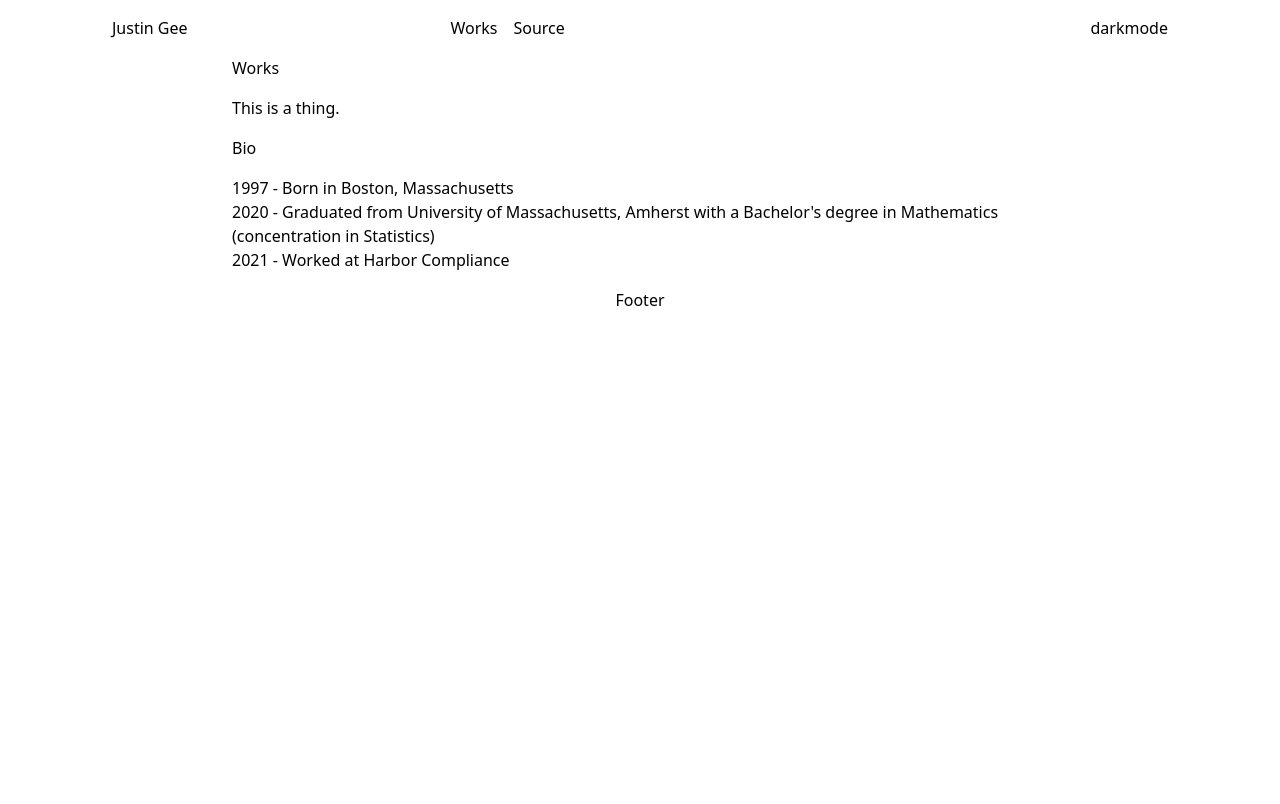
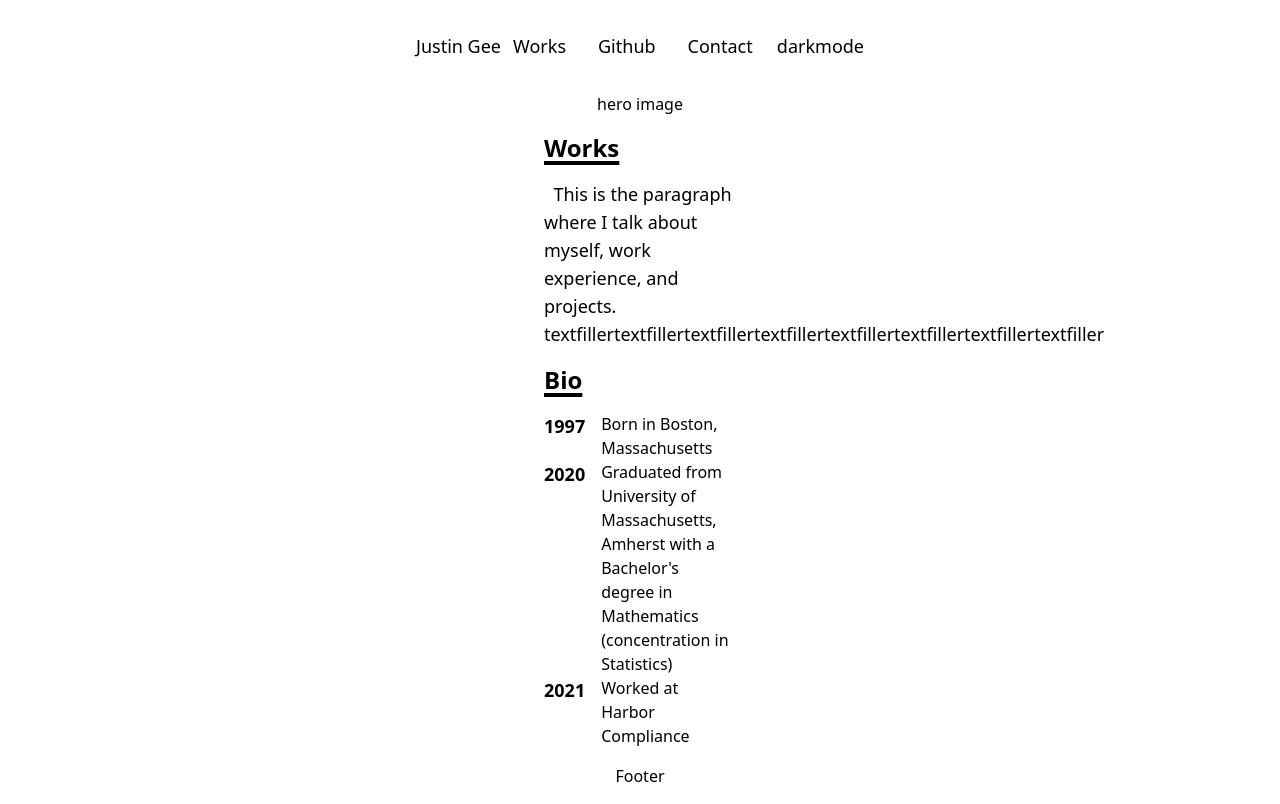
Before and after one commit to justingee193/homepage, a Next.js app: page / in a window 1280 px wide. Built offline with nearby package versions, Linux system fonts and the light colour scheme.

Commit message:
css styling on components

```diff
--- a/src/app/layout.tsx
+++ b/src/app/layout.tsx
@@ -18,7 +18,7 @@ export default function RootLayout({
 }) {
     return (
         <html lang="en">
-            <body className="{inter.className} w-[85%] mx-auto">
+            <body className="{inter.className} w-[40%] mx-auto">
                 <main>
                 <Navbar />
                     {children}
--- a/src/app/page.tsx
+++ b/src/app/page.tsx
@@ -1,22 +1,26 @@
+import Article from '@/components/Article'
 import Paragraph from '@/components/Paragraph'
 import Bio from '@/components/Bio'
 
 export default function Home() {
     return (
-        <div className="w-[75%] mx-auto">
+        <Article>
+            <div className="flex justify-center">
+                hero image
+            </div>
             <div>
-                <h3>Works</h3>
+                <h2 className="text-2xl font-semibold underline decoration-4 underline-offset-4 underline-4 py-4">Works</h2>
                 <Paragraph>
-                    This is a thing.
+                    This is the paragraph where I talk about myself, work experience, and projects. textfillertextfillertextfillertextfillertextfillertextfillertextfillertextfiller
                 </Paragraph>
             </div>
             <div>
-                <h3 className="pb-4">Bio</h3>
+                <h2 className="text-2xl font-semibold underline decoration-4 underline-offset-4 py-4">Bio</h2>
                 <Bio year="1997">Born in Boston, Massachusetts</Bio>
                 <Bio year="2020">Graduated from University of Massachusetts, Amherst
                     with a Bachelor's degree in Mathematics (concentration in Statistics)</Bio>
                 <Bio year="2021">Worked at Harbor Compliance</Bio>
             </div>
-        </div>
+        </Article>
     )
 }
--- /dev/null
+++ b/src/components/Article.tsx
@@ -0,0 +1,7 @@
+export default function Article({ children }) {
+    return (
+        <article className="px-40">
+            {children}
+        </article>
+    )
+}
--- a/src/components/Bio.tsx
+++ b/src/components/Bio.tsx
@@ -1,7 +1,7 @@
 export default function Bio({ year, children }) {
     return (
-       <div>
-            <span>{year} - </span>{children}
+       <div className="flex gap-4">
+            <span className="text-lg font-semibold ">{year}</span>{children}
        </div>
     )
 }
--- a/src/components/Navbar.tsx
+++ b/src/components/Navbar.tsx
@@ -1,18 +1,20 @@
 export default function Navbar() {
     return (
-        <nav className="grid grid-flow-col justify-stretch p-4">
-            <div>
+        <nav className="grid grid-flow-col justify-stretch p-8 text-lg">
+            <div className="hover:underline underline-offset-4">
                 Justin Gee
             </div>
             <div className="">
-                <ul className="flex justify-start gap-4">
+                <ul className="flex justify-start gap-8">
                     <li>
-                        <a className="hover:text-gray-500" href="#">Works</a>
+                        <a className="hover:underline underline-offset-4" href="#">Works</a>
                     </li>
                     <li>
-                        <a className="hover:text-gray-500" href="#">Source</a>
+                        <a className="hover:underline underline-offset-4" href="#">Github</a>
                     </li>
-
+                    <li>
+                        <a className="hover:underline underline-offset-4" href="#">Contact</a>
+                    </li>
                 </ul>
             </div>
             <div className="flex justify-end">
--- a/src/components/Paragraph.tsx
+++ b/src/components/Paragraph.tsx
@@ -1,7 +1,7 @@
 export default function Paragraph({children}) {
     return (
-        <div className="flex-wrap pt-4 pb-4">
-            {children}
-        </div>
+        <p className="text-lg">
+            &nbsp; {children}
+        </p>
     )
 }
```
